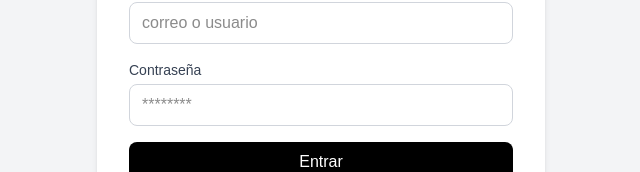
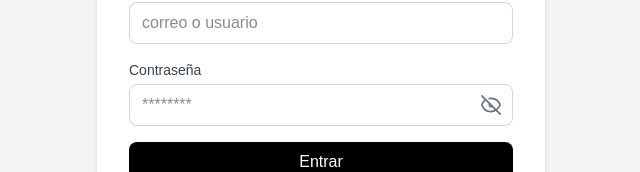
Before and after one commit to SantiagoCaldeZ/mario-poorty-web, a Next.js app: page /login in a window 1280 px wide. Shown: the part 362-534 px from the top of the page, without its empty margins (319-959 px from the left). Built offline with nearby package versions, Linux system fonts and the light colour scheme; no server answers.

Commit message:
Ocultar o Ver contraseña

```diff
--- a/app/(auth)/login/page.tsx
+++ b/app/(auth)/login/page.tsx
@@ -22,6 +22,7 @@ export default function LoginPage() {
   const router = useRouter();
   const [serverError, setServerError] = useState<string>("");
   const [serverSuccess, setServerSuccess] = useState<string>("");
+  const [showPassword, setShowPassword] = useState(false);
 
   const {
     register,
@@ -113,12 +114,55 @@ export default function LoginPage() {
             <label className="mb-1 block text-sm font-medium text-gray-700">
               Contraseña
             </label>
+
+            <div className="relative">
               <input
-              type="password"
+                type={showPassword ? "text" : "password"}
                 placeholder="********"
-              className="w-full rounded-lg border border-gray-300 px-3 py-2 outline-none focus:border-black"
+                className="w-full rounded-lg border border-gray-300 px-3 py-2 pr-12 outline-none focus:border-black"
                 {...register("password")}
               />
+
+              <button
+                type="button"
+                onClick={() => setShowPassword((prev) => !prev)}
+                className="absolute inset-y-0 right-0 flex items-center px-3 text-gray-500 hover:text-gray-700"
+                aria-label={showPassword ? "Ocultar contraseña" : "Mostrar contraseña"}
+              >
+                {showPassword ? (
+                  <svg
+                    xmlns="http://www.w3.org/2000/svg"
+                    className="h-5 w-5"
+                    viewBox="0 0 24 24"
+                    fill="none"
+                    stroke="currentColor"
+                    strokeWidth="2"
+                    strokeLinecap="round"
+                    strokeLinejoin="round"
+                  >
+                    <path d="M1 12s4-8 11-8 11 8 11 8-4 8-11 8S1 12 1 12z" />
+                    <circle cx="12" cy="12" r="3" />
+                  </svg>
+                ) : (
+                  <svg
+                    xmlns="http://www.w3.org/2000/svg"
+                    className="h-5 w-5"
+                    viewBox="0 0 24 24"
+                    fill="none"
+                    stroke="currentColor"
+                    strokeWidth="2"
+                    strokeLinecap="round"
+                    strokeLinejoin="round"
+                  >
+                    <path d="M17.94 17.94A10.94 10.94 0 0 1 12 20C7 20 2.73 16.89 1 12c.73-2.06 1.94-3.93 3.5-5.44" />
+                    <path d="M10.58 10.58A2 2 0 0 0 12 14a2 2 0 0 0 1.42-.58" />
+                    <path d="M9.88 4.24A10.94 10.94 0 0 1 12 4c5 0 9.27 3.11 11 8a11.83 11.83 0 0 1-4.24 5.18" />
+                    <path d="M1 1l22 22" />
+                  </svg>
+                )}
+              </button>
+            </div>
+
             {errors.password && (
               <p className="mt-1 text-sm text-red-600">
                 {errors.password.message}
```
Lines whose indentation alone changed are shown as unchanged.
